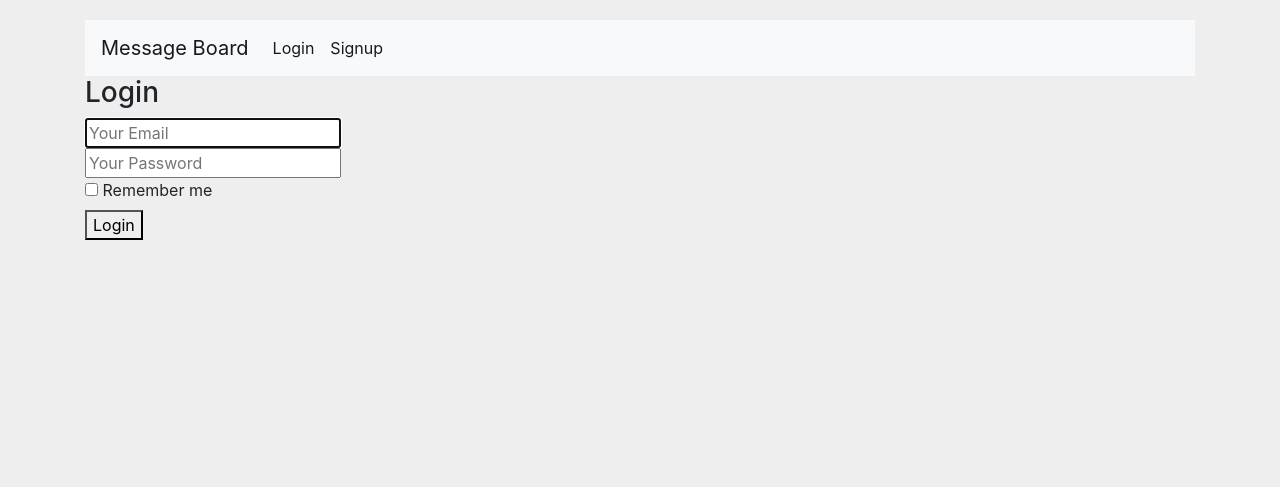
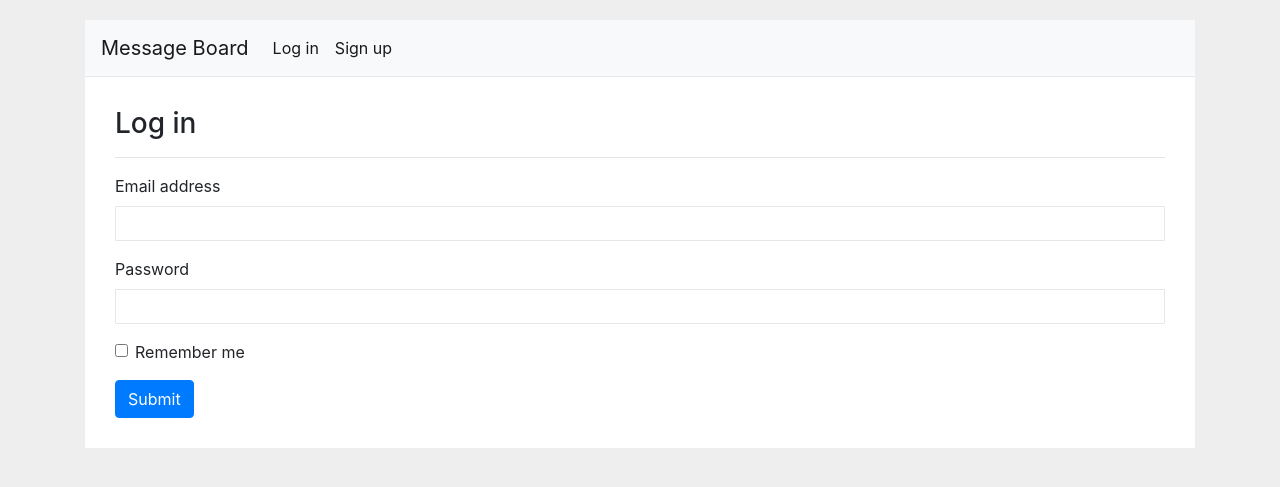
Before and after one commit to TeemuBergman/messageboard, a Flask app: page /Login in a window 1280 px wide. Shown: the top 487 px of the page. Run offline with Flask 2, Linux system fonts and the light colour scheme; some libraries are stand-ins or nearby versions.

Commit message:
Visual tweaks

```diff
--- a/messageboard/templates/base.html
+++ b/messageboard/templates/base.html
@@ -39,7 +39,7 @@
                     </li>
                     <li class="nav-item active">
                         <a class="nav-link" href="{{ url_for('auth.logout') }}" class="navbar-item">
-                            Logout<span class="sr-only">(current)</span>
+                            Log out<span class="sr-only">(current)</span>
                         </a>
                     </li>
                 {% endif %}
@@ -48,12 +48,12 @@
                 {% if not current_user.is_authenticated %}
                     <li class="nav-item active">
                         <a class="nav-link" href="{{ url_for('auth.login') }}" class="navbar-item">
-                            Login<span class="sr-only">(current)</span>
+                            Log in<span class="sr-only">(current)</span>
                         </a>
                     </li>
                     <li class="nav-item active">
                         <a class="nav-link" href="{{ url_for('auth.signup') }}" class="navbar-item">
-                            Signup<span class="sr-only">(current)</span>
+                            Sign up<span class="sr-only">(current)</span>
                         </a>
                     </li>
                 {% endif %}
--- a/messageboard/templates/login.html
+++ b/messageboard/templates/login.html
@@ -1,7 +1,9 @@
 {% extends "base.html" %}
 
 {% block content %}
-
+    <div class="ibox-content forum-container">
+        <div class="row">
+            <div class="col-md-12">
                 {% with messages = get_flashed_messages() %}
                     {% if messages %}
                         <div class="notification is-danger">
@@ -9,32 +11,24 @@
                         </div>
                     {% endif %}
                 {% endwith %}
-
-    <div class="column is-4 is-offset-4">
-        <h3 class="title">Login</h3>
-        <div class="box">
+                <h3 class="title">Log in</h3>
+                <hr>
                 <form method="POST" action="/Login">
-                <div class="field">
-                    <div class="control">
-                        <input class="input is-large" type="email" name="email" placeholder="Your Email"
-                               autofocus="">
+                    <div class="form-group">
+                        <label>Email address</label>
+                        <input type="email" class="form-control" name="email">
                     </div>
+                    <div class="form-group">
+                        <label>Password</label>
+                        <input type="password" class="form-control" name="password">
                     </div>
-
-                <div class="field">
-                    <div class="control">
-                        <input class="input is-large" type="password" name="password" placeholder="Your Password">
+                    <div class="form-group form-check">
+                        <input type="checkbox" class="form-check-input" name="remember">
+                        <label class="form-check-label">Remember me</label>
                     </div>
-                </div>
-                <div class="field">
-                    <label class="checkbox">
-                        <input type="checkbox">
-                        Remember me
-                    </label>
-                </div>
-                <button class="button is-block is-info is-large is-fullwidth">Login</button>
+                    <button type="submit" class="btn btn-primary">Submit</button>
                 </form>
             </div>
         </div>
-
+    </div>
 {% endblock %}
--- a/messageboard/templates/new_thread.html
+++ b/messageboard/templates/new_thread.html
@@ -26,7 +26,7 @@
                     <label for="content">Message content</label>
                     <textarea class="form-control" id="content" name="content" rows="3"></textarea>
                 </div>
-                <button type="submit" class="btn btn-primary">Submit</button>
+                <button type="submit" class="btn btn-outline-secondary text-nowrap">Submit</button>
             </form>
 
         {% endif %}
--- a/messageboard/templates/profile.html
+++ b/messageboard/templates/profile.html
@@ -3,6 +3,8 @@
 {% block content %}
     <div class="ibox-content forum-container">
         <div class="row">
+
+            <!-- Header for profile page -->
             <div class="col-md-6">
                 <h2>Welcome, {{ username }}!</h2>
                 <p>Here's your user info</p>
@@ -18,7 +20,7 @@
                 <table class="table">
                     <thead>
                     <tr>
-                        <th scope="col">Name</th>
+                        <th scope="col">Username</th>
                         <th scope="col">Email</th>
                         <th scope="col">Registered</th>
                         <th scope="col">Last login</th>
```
Also changed, not shown: messageboard/templates/categories.html (+2 -8 lines), messageboard/templates/signup.html (+16 -22 lines), 1 other file. Lines whose indentation alone changed are shown as unchanged.
